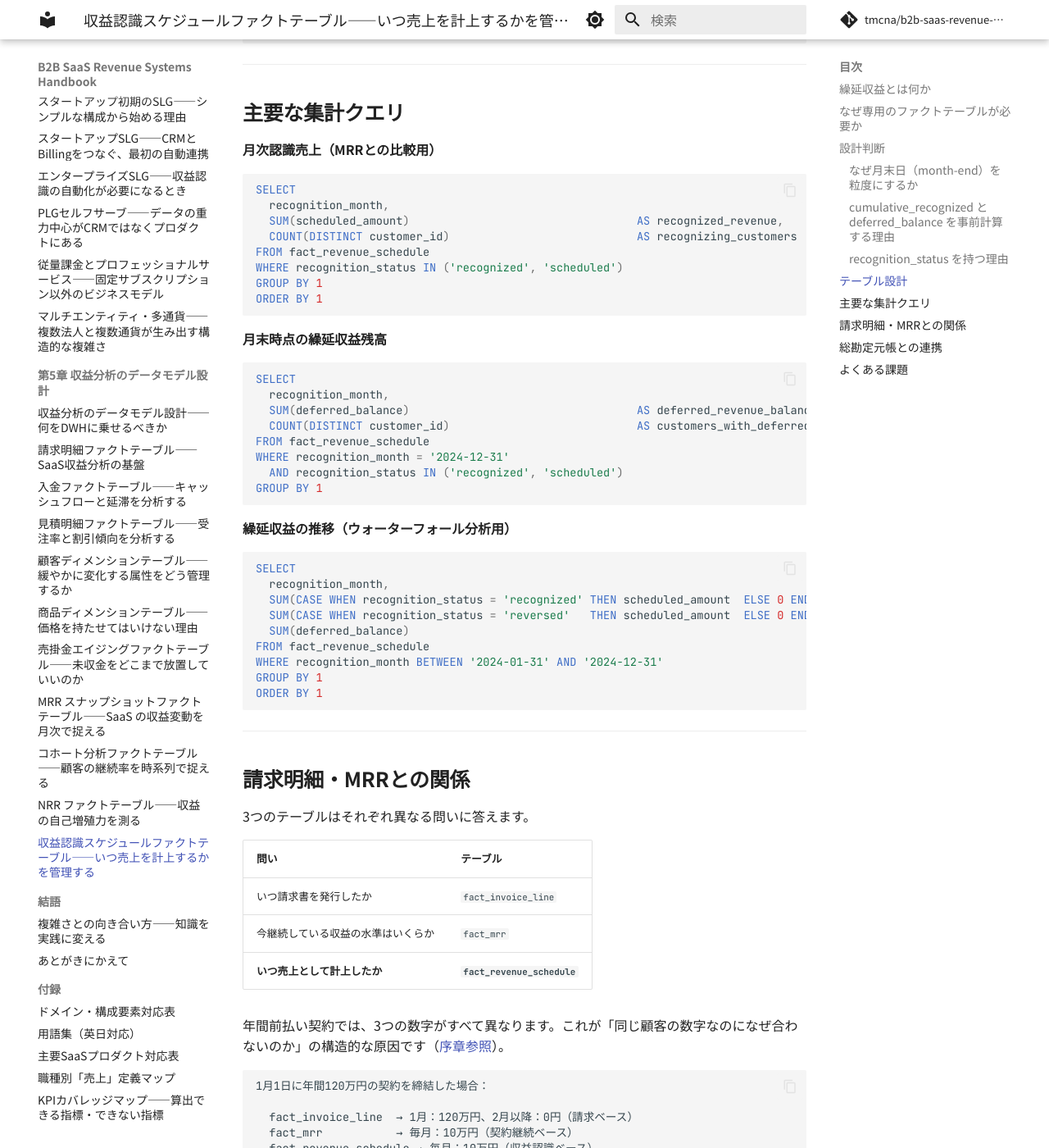
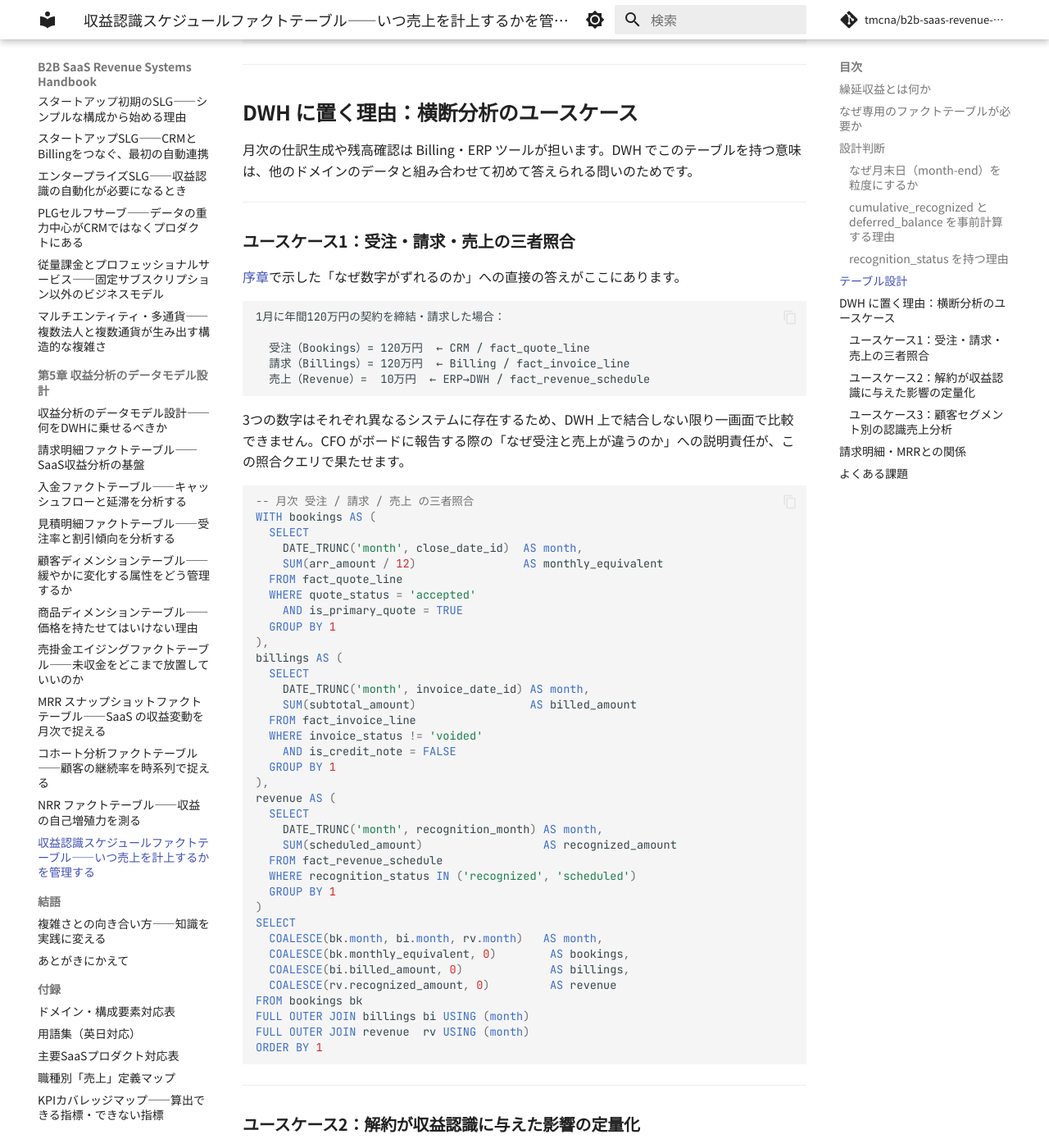
Before and after one commit to tmcna/b2b-saas-revenue-systems-handbook, an MkDocs documentation site: the page built from docs/05_dwh/10_fact_revenue_schedule.md, in a window 1280 px wide and 1400 px high, scrolled down 2642 px. Shown: the whole window at 82% size. Built offline with MkDocs 1.6.1 and Material for MkDocs 9.7.7, drawn with Linux system fonts in a browser that asks for light colours; comment, search, counter and statistics services are not loaded; some of the changed text lies outside the part shown.

Commit message:
収益認識スケジュールページのユースケース記述を修正
- 仕訳生成・残高確認はBilling/ERPが担うことを明記し、DWHのユースケースから除外
- DWH固有の横断分析ユースケースを3つ追加：
  受注/請求/売上の三者照合（序章の数字ズレへのアンサー）
  解約による繰延収益取り消し額の定量化（fact_mrrとの結合）
  顧客セグメント別の認識売上分析（dim_customerとの結合）

Co-Authored-By: Claude Sonnet 4.6 <noreply@anthropic.com>

````diff
--- a/docs/05_dwh/10_fact_revenue_schedule.md
+++ b/docs/05_dwh/10_fact_revenue_schedule.md
@@ -25,13 +25,13 @@
           繰延収益 0円（完全消化）
 ```
 
-この仕組みは会計基準（企業会計基準第29号・IFRS 15）が要求するものですが、業務上も重要です。**繰延収益残高は「まだ提供していないサービスの前受け分」**であり、将来の解約リスクと直結しています。
+この仕組みは会計基準（企業会計基準第29号・IFRS 15）が要求するものです。月次の仕訳生成や貸借対照表の繰延収益残高の管理は **Billing システムや ERP が担います**。DWHがこのデータを持つ意味は、他のドメインのデータと横断して分析するためです。
 
 ---
 
 ## なぜ専用のファクトテーブルが必要か
 
-`fact_invoice_line` は「請求書を発行した事実」を記録します。1月1日に年間120万円の請求書を発行すると、1月に1レコードが生まれます。このテーブルから「2月の売上」を計算することはできません。
+`fact_invoice_line` は「請求書を発行した事実」を記録します。1月1日に年間120万円の請求書を発行すると、1月に1レコードが生まれます。このテーブルから「2月の認識売上」を計算することはできません。
 
 収益認識スケジュールは、**1枚の請求書明細から複数の認識行を生成します**。年間12ヶ月の契約なら、1行の請求明細に対して12行の認識スケジュールが作られます。
 
@@ -109,46 +109,123 @@ fact_revenue_schedule (
 
 ---
 
-## 主要な集計クエリ
+## DWH に置く理由：横断分析のユースケース
 
-**月次認識売上（MRRとの比較用）**
+月次の仕訳生成や残高確認は Billing・ERP ツールが担います。DWH でこのテーブルを持つ意味は、他のドメインのデータと組み合わせて初めて答えられる問いのためです。
+
+---
+
+### ユースケース1：受注・請求・売上の三者照合
+
+[序章](../00_introduction/04_why_numbers_diverge.md)で示した「なぜ数字がずれるのか」への直接の答えがここにあります。
+
+```
+1月に年間120万円の契約を締結・請求した場合：
+
+  受注（Bookings）= 120万円  ← CRM / fact_quote_line
+  請求（Billings）= 120万円  ← Billing / fact_invoice_line
+  売上（Revenue）=  10万円  ← ERP→DWH / fact_revenue_schedule
+```
+
+3つの数字はそれぞれ異なるシステムに存在するため、DWH 上で結合しない限り一画面で比較できません。CFO がボードに報告する際の「なぜ受注と売上が違うのか」への説明責任が、この照合クエリで果たせます。
 
 ```sql
+-- 月次 受注 / 請求 / 売上 の三者照合
+WITH bookings AS (
+  SELECT
+    DATE_TRUNC('month', close_date_id)  AS month,
+    SUM(arr_amount / 12)                AS monthly_equivalent
+  FROM fact_quote_line
+  WHERE quote_status = 'accepted'
+    AND is_primary_quote = TRUE
+  GROUP BY 1
+),
+billings AS (
+  SELECT
+    DATE_TRUNC('month', invoice_date_id) AS month,
+    SUM(subtotal_amount)                 AS billed_amount
+  FROM fact_invoice_line
+  WHERE invoice_status != 'voided'
+    AND is_credit_note = FALSE
+  GROUP BY 1
+),
+revenue AS (
+  SELECT
+    DATE_TRUNC('month', recognition_month) AS month,
+    SUM(scheduled_amount)                  AS recognized_amount
+  FROM fact_revenue_schedule
+  WHERE recognition_status IN ('recognized', 'scheduled')
+  GROUP BY 1
+)
 SELECT
-  recognition_month,
-  SUM(scheduled_amount)                                  AS recognized_revenue,
-  COUNT(DISTINCT customer_id)                            AS recognizing_customers
-FROM fact_revenue_schedule
-WHERE recognition_status IN ('recognized', 'scheduled')
+  COALESCE(bk.month, bi.month, rv.month)   AS month,
+  COALESCE(bk.monthly_equivalent, 0)        AS bookings,
+  COALESCE(bi.billed_amount, 0)             AS billings,
+  COALESCE(rv.recognized_amount, 0)         AS revenue
+FROM bookings bk
+FULL OUTER JOIN billings bi USING (month)
+FULL OUTER JOIN revenue  rv USING (month)
+ORDER BY 1
+```
+
+---
+
+### ユースケース2：解約が収益認識に与えた影響の定量化
+
+`fact_mrr` はチャーン MRR（サブスクリプションの損失）を追跡しますが、年間前払い契約で早期解約が発生した場合、残余期間の繰延収益がどれだけ取り消されたかは MRR だけでは見えません。`fact_revenue_schedule` の `reversed` 行と `fact_mrr` のチャーン行を結合することで、解約の財務的影響を正確に測定できます。
+
+```sql
+-- 解約によるチャーンMRR と 繰延収益取り消し額の比較
+WITH churn AS (
+  SELECT
+    snapshot_month,
+    customer_id,
+    ABS(mrr_movement_amount) AS churn_mrr
+  FROM fact_mrr
+  WHERE mrr_movement_type = 'churn'
+),
+reversals AS (
+  SELECT
+    recognition_month,
+    customer_id,
+    SUM(ABS(scheduled_amount)) AS reversed_revenue
+  FROM fact_revenue_schedule
+  WHERE recognition_status = 'reversed'
+  GROUP BY 1, 2
+)
+SELECT
+  c.snapshot_month,
+  SUM(c.churn_mrr)         AS churn_mrr,
+  SUM(r.reversed_revenue)  AS reversed_deferred_revenue
+FROM churn c
+LEFT JOIN reversals r
+  ON  c.customer_id       = r.customer_id
+  AND c.snapshot_month    = r.recognition_month
 GROUP BY 1
 ORDER BY 1
 ```
 
-**月末時点の繰延収益残高**
+チャーン MRR（月次損失）と繰延収益取り消し額（一括損失）が異なる場合、早期解約・Pro-rata 返金の影響を可視化できます。
+
+---
+
+### ユースケース3：顧客セグメント別の認識売上分析
+
+ERP の売上勘定はセグメント情報を持たないことが多く、「エンタープライズ顧客の認識売上は SMB より安定しているか」という問いに ERP 単体では答えられません。`dim_customer` と結合することで、セグメント別・プラン別の認識売上を分析できます。
 
 ```sql
+-- 顧客セグメント別の月次認識売上
 SELECT
-  recognition_month,
-  SUM(deferred_balance)                                  AS deferred_revenue_balance,
-  COUNT(DISTINCT customer_id)                            AS customers_with_deferred
-FROM fact_revenue_schedule
-WHERE recognition_month = '2024-12-31'
-  AND recognition_status IN ('recognized', 'scheduled')
-GROUP BY 1
-```
-
-**繰延収益の推移（ウォーターフォール分析用）**
-
-```sql
-SELECT
-  recognition_month,
-  SUM(CASE WHEN recognition_status = 'recognized' THEN scheduled_amount  ELSE 0 END) AS recognized,
-  SUM(CASE WHEN recognition_status = 'reversed'   THEN scheduled_amount  ELSE 0 END) AS reversed,
-  SUM(deferred_balance)                                                                AS ending_balance
-FROM fact_revenue_schedule
-WHERE recognition_month BETWEEN '2024-01-31' AND '2024-12-31'
-GROUP BY 1
-ORDER BY 1
+  rs.recognition_month,
+  dc.customer_tier,
+  SUM(rs.scheduled_amount)   AS recognized_revenue,
+  COUNT(DISTINCT rs.customer_id) AS customer_count
+FROM fact_revenue_schedule rs
+JOIN dim_customer dc
+  ON rs.dim_customer_key = dc.customer_key
+WHERE rs.recognition_status IN ('recognized', 'scheduled')
+GROUP BY 1, 2
+ORDER BY 1, 2
 ```
 
 ---
@@ -168,34 +245,19 @@ ORDER BY 1
 ```
 1月1日に年間120万円の契約を締結した場合：
 
-  fact_invoice_line  → 1月：120万円、2月以降：0円（請求ベース）
-  fact_mrr           → 毎月：10万円（契約継続ベース）
-  fact_revenue_schedule → 毎月：10万円（収益認識ベース）
+  fact_invoice_line      → 1月：120万円、2月以降：0円（請求ベース）
+  fact_mrr               → 毎月：10万円（契約継続ベース）
+  fact_revenue_schedule  → 毎月：10万円（収益認識ベース）
 ```
 
-MRR と認識売上は通常一致しますが、Pro-rata 調整・返金・早期解約があると乖離します。
-
----
-
-## 総勘定元帳との連携
-
-収益認識スケジュールの月次処理は、ERPで仕訳を生成します。
-
-```
-毎月末に認識処理が実行されると：
-
-  借方：繰延収益（負債）   10万円
-  貸方：売上収益（収益）   10万円
-```
-
-この仕訳が`fact_revenue_schedule`の認識行に対応します。ERPの総勘定元帳（[第2章参照](../02_domains/10_general_ledger.md)）の残高と`deferred_balance`が一致していることが、月次クローズの確認ポイントになります。
+MRR と認識売上は通常一致しますが、Pro-rata 調整・返金・早期解約があると乖離します。この乖離がユースケース2で検出できます。
 
 ---
 
 ## よくある課題
 
 **即時解約時のスケジュール取り消し**
-解約が確定した時点で、将来の認識予定行を `reversed` に更新し、残余期間分の繰延収益を取り崩す仕訳が必要です。`deferred_balance` がマイナスにならないよう、ERPとの整合性を確認します。
+解約が確定した時点で、将来の認識予定行を `reversed` に更新する処理が必要です。この更新が遅れると `deferred_balance` が実態より膨らみ続け、ERP の繰延収益残高と乖離します。
 
 **Pro-rata 変更後のスケジュール再計算**
 期中のアップグレード・ダウングレードでは、差分の認識スケジュールが追加・修正されます。元の請求明細を修正するのか、差分の新明細を追加するのかで、スケジュールの構造が変わります。
````
